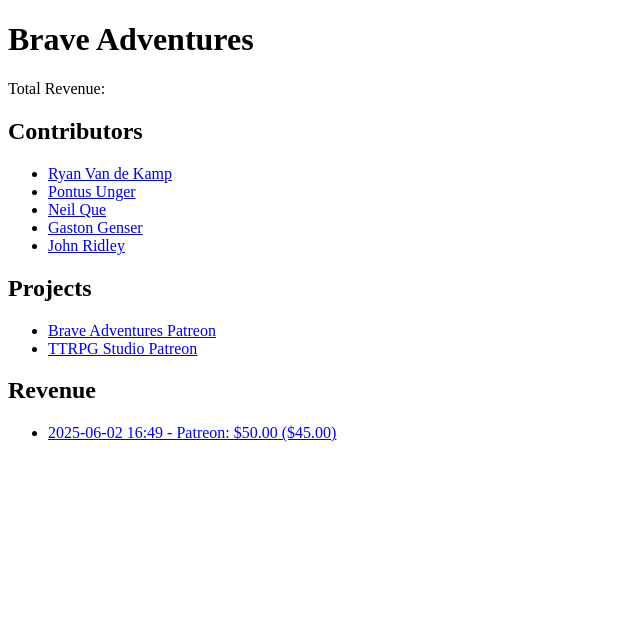
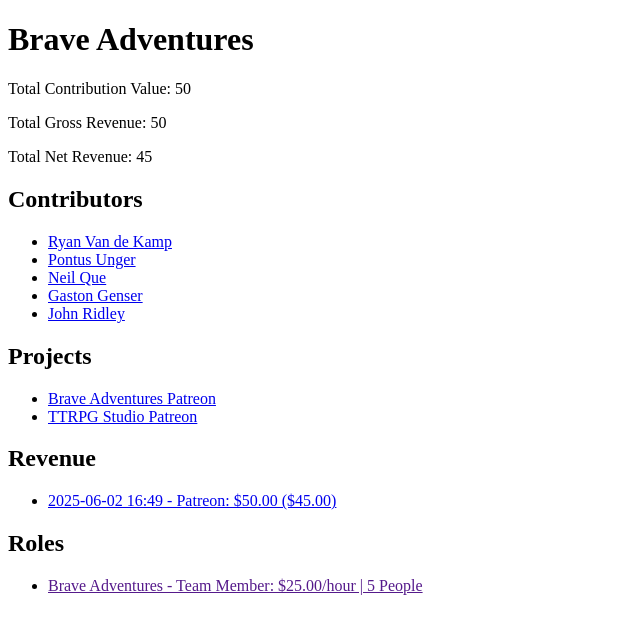
Before and after one commit to ryanvdk/sweqt, a Django app: a page that uses sweat_tracker/templates/sweat_tracker/organization.html in a window 1280 px wide. Shown: the part 52-686 px from the top of the page, without its empty margins (0-640 px from the left). Run offline with Django 5.2, Linux system fonts and the light colour scheme; data comes from the database, SQL or seed files in the repository; both versions use the stored data as it was after the commit.

Commit message:
Added role lists. Added more connections to page views.

```diff
--- a/sweat_tracker/models.py
+++ b/sweat_tracker/models.py
@@ -4,7 +4,18 @@
 # Create your models here.
 
 
-class Contributor(models.Model):
+class BaseModel():
+    def gross_revenue(self):
+        return self.revenue_items.aggregate(total=models.Sum("gross_amount"))["total"] or 0
+
+    def net_revenue(self):
+        return self.revenue_items.aggregate(total=models.Sum("net_amount"))["total"] or 0
+
+    def total_contribution_value(self):
+        return self.contributions.aggregate(total=models.Sum("contribution_value"))["total"] or 0
+
+
+class Contributor(models.Model, BaseModel):
     first_name = models.CharField(max_length=100)
     last_name = models.CharField(max_length=100)
     email = models.EmailField(max_length=254)
@@ -13,8 +24,15 @@
     def __str__(self):
         return f"{self.first_name} {self.last_name}"
 
+    def projects(self):
+        result = []
+        for contribution in self.contributions.all():
+            if contribution.project not in result:
+                result.append(contribution.project)
+        return result
 
-class Organization(models.Model):
+
+class Organization(models.Model, BaseModel):
     """
     An organization is the highest level entity, for example a company.
     """
@@ -27,7 +45,7 @@
         return f"{self.name}"
 
 
-class Project(models.Model):
+class Project(models.Model, BaseModel):
     """
     A project is a product, service, website, game etc. that contributors make contributions to.
     """
@@ -82,6 +100,9 @@
     hourly_rate = models.DecimalField(max_digits=9, decimal_places=2)
     currency = models.ForeignKey(Currency, on_delete=models.PROTECT)
 
+    def __str__(self):
+        return f"{self.organization} - {self.name}: {self.currency.symbol}{self.hourly_rate}/hour | {self.contributors.count()} People"
+
 
 class Contribution(models.Model):
     """
@@ -105,6 +126,8 @@
         Role, on_delete=models.PROTECT, related_name="contributions", blank=True, null=True)
     project = models.ForeignKey(
         Project, on_delete=models.CASCADE, related_name="contributions")
+    organization = models.ForeignKey(
+        Organization, on_delete=models.CASCADE, related_name="contributions", blank=True, null=True)
     is_approved = models.BooleanField(default=False)
     currency = models.ForeignKey(Currency, on_delete=models.PROTECT)
 
--- /dev/null
+++ b/sweat_tracker/templates/sweat_tracker/components/role_list.html
@@ -0,0 +1,8 @@
+<h2>Roles</h2>
+<ul>
+  {% for role in roles %}
+    <li>
+      <a href="">{{ role }}</a>
+    </li>
+  {% endfor %}
+</ul>
--- a/sweat_tracker/templates/sweat_tracker/contributor.html
+++ b/sweat_tracker/templates/sweat_tracker/contributor.html
@@ -14,6 +14,9 @@
 
 {% block content %}
   <h1>{{ contributor }}</h1>
-
+  <p>Total Contribution Value: {{ contributor.total_contribution_value }}</p>
   {% include 'sweat_tracker/components/contributions_list.html' with organization=organization contributions=contributor.contributions.all %}
+  {% include 'sweat_tracker/components/role_list.html' with organization=organization roles=contributor.roles.all %}
+  {% include 'sweat_tracker/components/organization_list.html' with organizations=contributor.organizations.all %}
+  {% include 'sweat_tracker/components/project_list.html' with organization=organization projects=contributor.projects %}
 {% endblock %}
--- a/sweat_tracker/templates/sweat_tracker/organization.html
+++ b/sweat_tracker/templates/sweat_tracker/organization.html
@@ -12,9 +12,12 @@
 
 {% block content %}
   <h1>{{ organization.name }}</h1>
-  <p>Total Revenue:</p>
+  <p>Total Contribution Value: {{ organization.total_contribution_value }}</p>
+  <p>Total Gross Revenue: {{ organization.gross_revenue }}</p>
+  <p>Total Net Revenue: {{ organization.net_revenue }}</p>
 
   {% include 'sweat_tracker/components/contributor_list.html' with organization=organization contributors=organization.members.all %}
   {% include 'sweat_tracker/components/project_list.html' with organization=organization projects=organization.projects.all %}
   {% include 'sweat_tracker/components/revenue_list.html' with revenue_items=organization.revenue_items.all %}
+  {% include 'sweat_tracker/components/role_list.html' with roles=organization.roles.all %}
 {% endblock %}
--- a/sweat_tracker/templates/sweat_tracker/project.html
+++ b/sweat_tracker/templates/sweat_tracker/project.html
@@ -14,6 +14,9 @@
 
 {% block content %}
   <h1>{{ project }}</h1>
+  <p>Total Project Contribution Value: {{ project.total_contribution_value }}</p>
+  <p>Total Gross Project Revenue: {{ project.gross_revenue }}</p>
+  <p>Total Net Project Revenue: {{ project.net_revenue }}</p>
 
   {% include 'sweat_tracker/components/contributions_list.html' with contributions=project.contributions.all %}
   {% include 'sweat_tracker/components/revenue_list.html' with revenue_items=project.revenue_items.all %}
--- a/sweat_tracker/views.py
+++ b/sweat_tracker/views.py
@@ -3,10 +3,6 @@
 from .models import Organization, Contributor, Project, Contribution, Revenue
 
 # Create your views here.
-
-
-def calculateGrossRevenue():
-    pass
 
 
 class IndexView(TemplateView):
@@ -24,8 +20,9 @@
     def get_context_data(self, **kwargs):
         context = super().get_context_data(**kwargs)
         organization_slug = self.kwargs.get("organization")
-        context["organization"] = Organization.objects.get(
+        organization = Organization.objects.get(
             slug=organization_slug)
+        context["organization"] = organization
         return context
 
 
```
Also changed, not shown: db.sqlite3, sweat_tracker/migrations/0012_contribution_organization.py (added).
